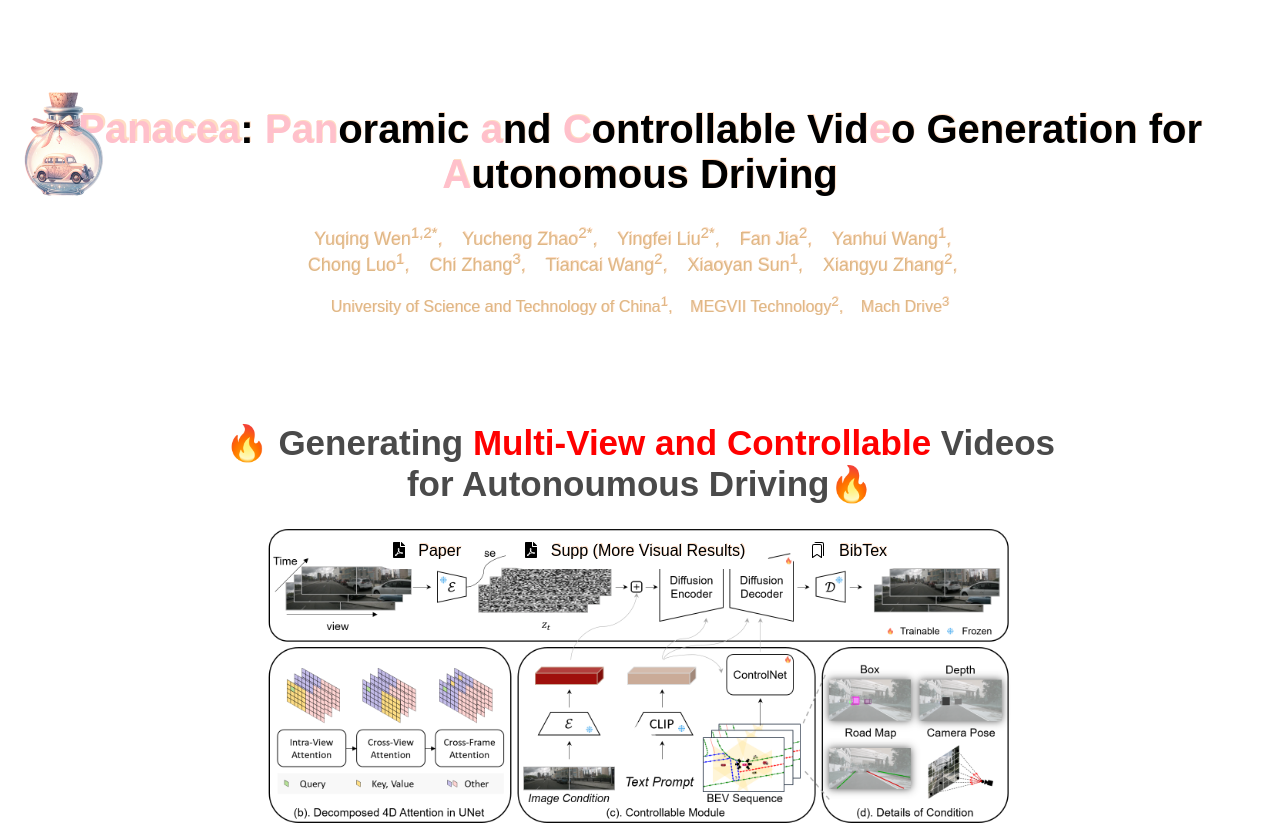
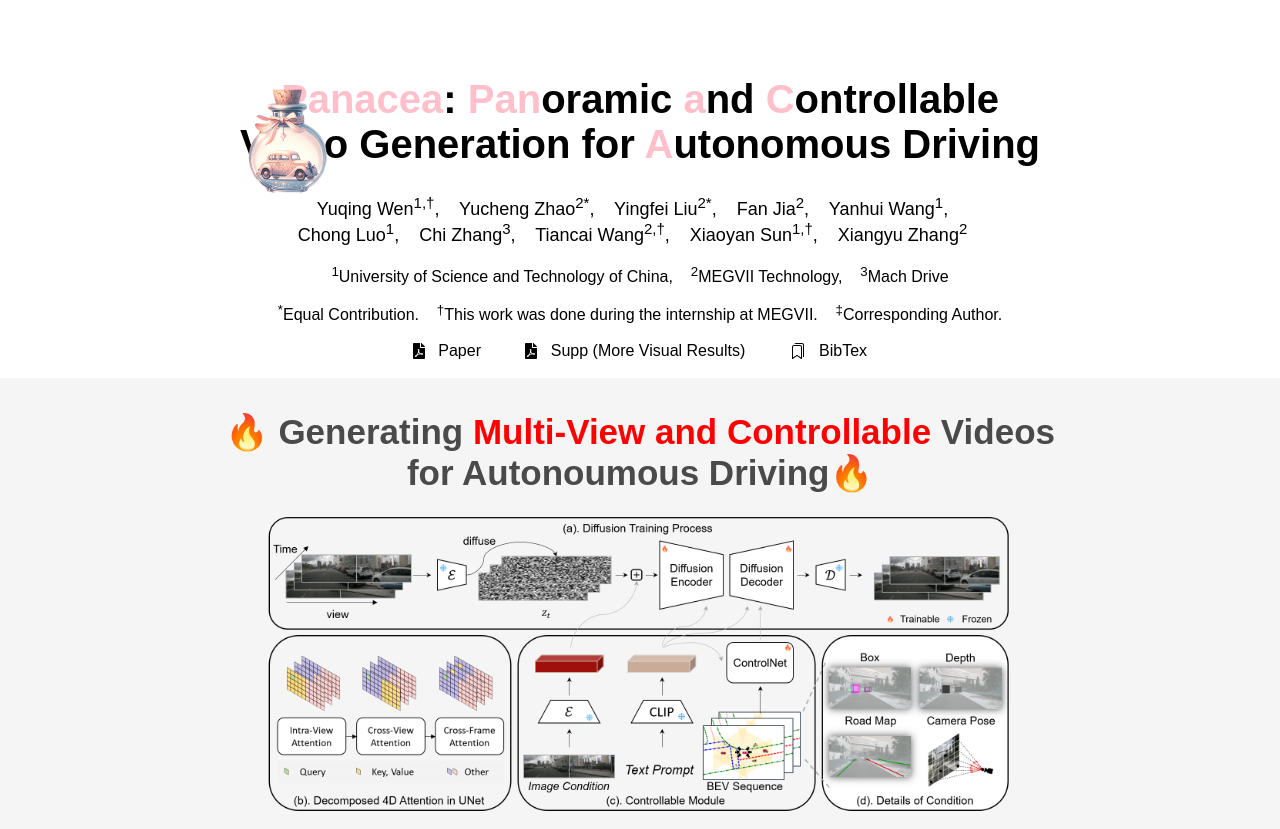
Before and after one commit to wenyuqing/panacea.github.io, a plain HTML site: page index.html in a window 1280 px wide. Shown: the top 829 px of the page. Drawn offline with Linux system fonts and the light colour scheme; a web font is replaced by a local one.

Commit message:
fix layout

```diff
--- a/index.html
+++ b/index.html
@@ -15,33 +15,34 @@
 
 <body style="width: 100%;">
 
-<div class="title-mask", id="title-mask">
-    <div style="position: absolute; top:10%; left: 0; right: 0;">
-      <div class='logo'><img src="assests/logo6.png"></div>
-
-        <!-- <h1><font style="color: red; text-shadow: 0.05em -0.05em rgba(255, 200, 160, 0.634);">LAMP</font>: <font style="color: red;">L</font>earn <font style="color: red;">A</font> <font style="color: red;">M</font>otion <font style="color: red;">P</font>attern for Few-Shot-Based Video Generation</h1> -->
-        <h1><font style="color: pink; text-shadow: 0.05em -0.05em rgba(255, 200, 160, 0.634);">Panacea</font>: <font style="color: pink;">Pan</font>oramic <font style="color: pink;">a</font>nd <font style="color: pink;">C</font>ontrollable Vid<font style="color: pink;">e</font>o Generation for <font style="color: pink;">A</font>utonomous Driving</h1>
+<div style="background-color: white; margin-right: auto; margin-left: auto;">
+    <div class="root-content" style="padding-top: 50px; width: 65%;">
+        <h1> <div class='logo'><img src="assests/logo6.png"></div><font style="color: pink;">Panacea</font>: <font style="color: pink;">Pan</font>oramic <font style="color: pink;">a</font>nd <font style="color: pink;">C</font>ontrollable Vid<font style="color: pink;">e</font>o Generation for <font style="color: pink;">A</font>utonomous Driving</h1>
         <!-- <br> -->
-        <p style="font-size: 18px; color: burlywood;">
-            Yuqing Wen<sup>1,2*</sup>, &nbsp;&nbsp;
+        <p style="font-size: 18px; color: black;">
+            Yuqing Wen<sup>1,&dagger;</sup>, &nbsp;&nbsp;
             Yucheng Zhao<sup>2*</sup>, &nbsp;&nbsp;
             Yingfei Liu<sup>2*</sup>, &nbsp;&nbsp;
             Fan Jia<sup>2</sup>, &nbsp;&nbsp;
             Yanhui Wang<sup>1</sup>, &nbsp;&nbsp; <br>
             Chong Luo<sup>1</sup>, &nbsp;&nbsp;
             Chi Zhang<sup>3</sup>, &nbsp;&nbsp;
-            Tiancai Wang<sup>2</sup>, &nbsp;&nbsp;
-            Xiaoyan Sun<sup>1</sup>, &nbsp;&nbsp;
-            Xiangyu Zhang<sup>2</sup>, &nbsp;&nbsp;
+            Tiancai Wang<sup>2,&dagger;</sup>, &nbsp;&nbsp;
+            Xiaoyan Sun<sup>1,&dagger;</sup>, &nbsp;&nbsp;
+            Xiangyu Zhang<sup>2</sup> &nbsp;&nbsp;
 
         </p>
-        <p style="font-size: 16px; color: burlywood;">
-          University of Science and Technology of China<sup>1</sup>, &nbsp;&nbsp;
-            MEGVII Technology<sup>2</sup>, &nbsp;&nbsp;
-            Mach Drive<sup>3</sup>
+        <p style="font-size: 16px; color: black;">
+            <sup>1</sup>University of Science and Technology of China, &nbsp;&nbsp;
+            <sup>2</sup>MEGVII Technology, &nbsp;&nbsp;
+            <sup>3</sup>Mach Drive
         </p>
-    </div>
-    <div id="button-list">
+        <p style="font-size: 16px; color: black;">
+            <sup>*</sup>Equal Contribution. &nbsp;&nbsp;
+            <sup>&dagger;</sup>This work was done during the internship at MEGVII. &nbsp;&nbsp;
+            <sup>&Dagger;</sup>Corresponding Author.
+        </p>
+
         <span class="link-button">
             <a class="link-button-content", href="">
                 <span>
@@ -60,7 +61,6 @@
                 Supp (More Visual Results)
             </a>
         </span>
-
         <span class="link-button">
             <a class="link-button-content", href="#bib">
                 <span>
@@ -70,25 +70,22 @@
                 BibTex
             </a>
         </span>
-    </div>
-    <div class="click", id="scroll-btn">
-        <div class="circle-breath"></div>
-    </div>
-    <!-- <div class="click">
-        <p>Click to learn more</p>
-    </div> -->
+        <br>
+      </div>
 </div>
-<div style="background-color: white; margin-right: auto; margin-left: auto;">
+<br>
+
+<div style="background-color: #f5f5f5; margin-right: auto; margin-left: auto;">
     <a name="method"></a>
-    <div class="root-content" style="padding-top: 400px; width: 65%;">
+    <div class="root-content" style="padding-top: 10px; width: 65%;">
         <h1 class="section-name">&#128293; Generating <font style="color: red;">Multi-View and Controllable</font> Videos for Autonoumous Driving&#128293;</h1>
         <img src="assests/pipeline.png" style="margin:auto; right: 0; left: 0; width: 90%; display: inline;">
-        <p class="section-content-text" style="padding-bottom: 20px;"><strong>Overview of Panacea.</strong>(a). The diffusion training process of Panacea, enabled by a diffusion encoder and decoder with the
+        <p class="section-content-text" style="padding-bottom: 20px;"><strong>Overview of Panacea. </strong>(a). The diffusion training process of Panacea, enabled by a diffusion encoder and decoder with the
           decomposed 4D attention module. (b). The decomposed 4D attention module comprises three components: intra-view attention for spatial
           processing within individual views, cross-view attention to engage with adjacent views, and cross-frame attention for temporal processing.
           (c). Controllable module for the integration of diverse signals. The image conditions are derived from a frozen VAE encoder and combined
           with diffused noises. The text prompts are processed through a frozen CLIP encoder, while BEV sequences are handled via ControlNet.
-          (d). The details of BEV layout sequences, including projected bounding boxes, object depths, road maps and cam.</p>
+          (d). The details of BEV layout sequences, including projected bounding boxes, object depths, road maps and camera pose.</p>
         <img src="assests/pipeline_inference.png" style="margin:auto; right: 0; left: 0; width: 65%; display: inline;">
         <p class="section-content-text" style="padding-bottom: 20px;"><strong>The two-stage inference pipeline of Panacea.</strong> Its two-
           stage process begins by creating multi-view images with BEV lay-
@@ -96,7 +93,8 @@
           layouts, to facilitate the generation of following frames.</p>
       </div>
 </div>
-<div style="background-color: #f5f5f5; margin-right: auto; margin-left: auto;">
+
+<div style="background-color: white; margin-right: auto; margin-left: auto;">
     <div class="root-content" style="padding-top: 10px; width: 65%; padding-bottom: 10px;">
         <h1 class="section-name">&#127916;&nbsp;&nbsp; BEV-guided Video Generation &nbsp;&nbsp;&#127916;</h1>
         <table style="width: 100%;">
@@ -117,7 +115,7 @@
         <p class="section-content-text"><strong>Controllable multi-view video generation. Panacea is able to generate realistic, controllable videos with good temporal and view consistensy.</strong></p>
     </div>
 </div>
-<div style="background-color: white; margin-right: auto; margin-left: auto;">
+<div style="background-color: #f5f5f5; margin-right: auto; margin-left: auto;">
     <div class="root-content" style="padding-top: 10px;width: 65%; padding-bottom: 10px;">
         <h1 class="section-name">&#127902;&nbsp;&nbsp; Attribute Controllable Video Generation &nbsp;&nbsp;&#127902;</h1>
         <table style="width: 100%;">
@@ -162,6 +160,9 @@
             <pre style="margin-top: 5px;" class="bibtex">
                 <code>
 @artical{wen2023panacea,
+    title={Panacea: Panoramic and Controllable Video Generation for Autonomous Driving},
+    author={Yuqing Wen and Yucheng Zhao and Yingfei Liu and Fan Jia and Yanhui Wang and Chong Luo1 and Chi Zhang and Tiancai Wang and Xiaoyan Sun and Xiangyu Zhang},
+    year={2023}
 }</code></pre>
         </div>
         <div style="margin-bottom: 0px;">
@@ -169,8 +170,7 @@
                 Contact
             </h1>
             <p class="section-content-text">
-                Feel free to contact us at <strong>wenyuqing AT mail.ustc.edu.cn</strong> or <strong>wenyuqing AT megvii.com</strong>
-            </p>
+                Feel free to contact us at <strong>wenyuqing AT mail.ustc.edu.cn</strong> or <strong>wenyuqing AT megvii.com</strong> or <br> <strong>wangtiancai AT megvii.com</strong>
         </div>
     </div>
 </div>
--- a/lamp.css
+++ b/lamp.css
@@ -83,10 +83,10 @@ a {
     padding-right: calc(1em + 0.25em);
     background-color: white;
     border-color: transparent;
-    padding-top: 10px;
-    padding-bottom: 10px;
+    padding-top: 0px;
+    padding-bottom: 0px;
     color: black;
-    margin: 0 10px 0 10px;
+    margin: 0 0px 0 0px;
 }
 
 .link-button-content{
```
Also changed, not shown: assests/gain.png, 1 other file.
